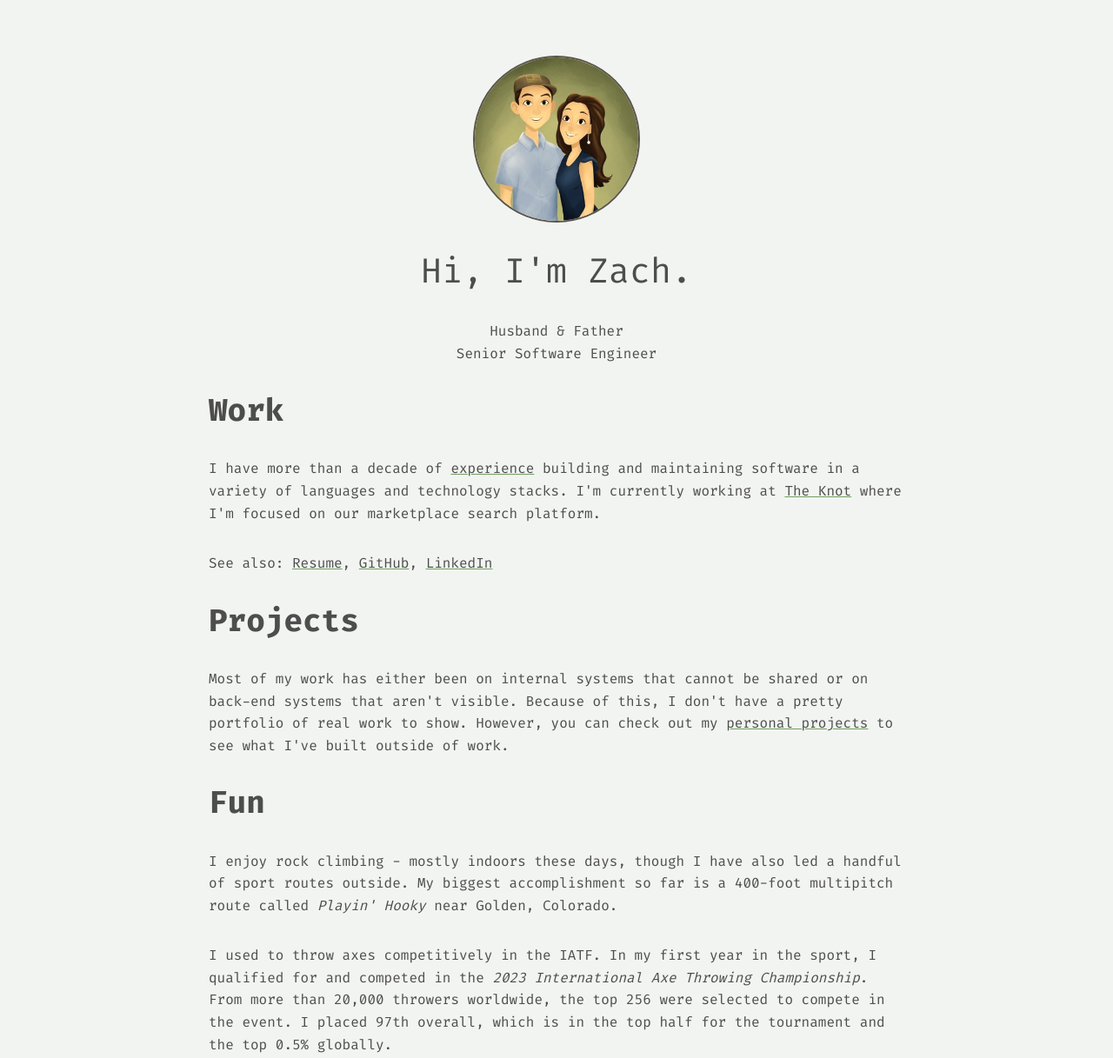
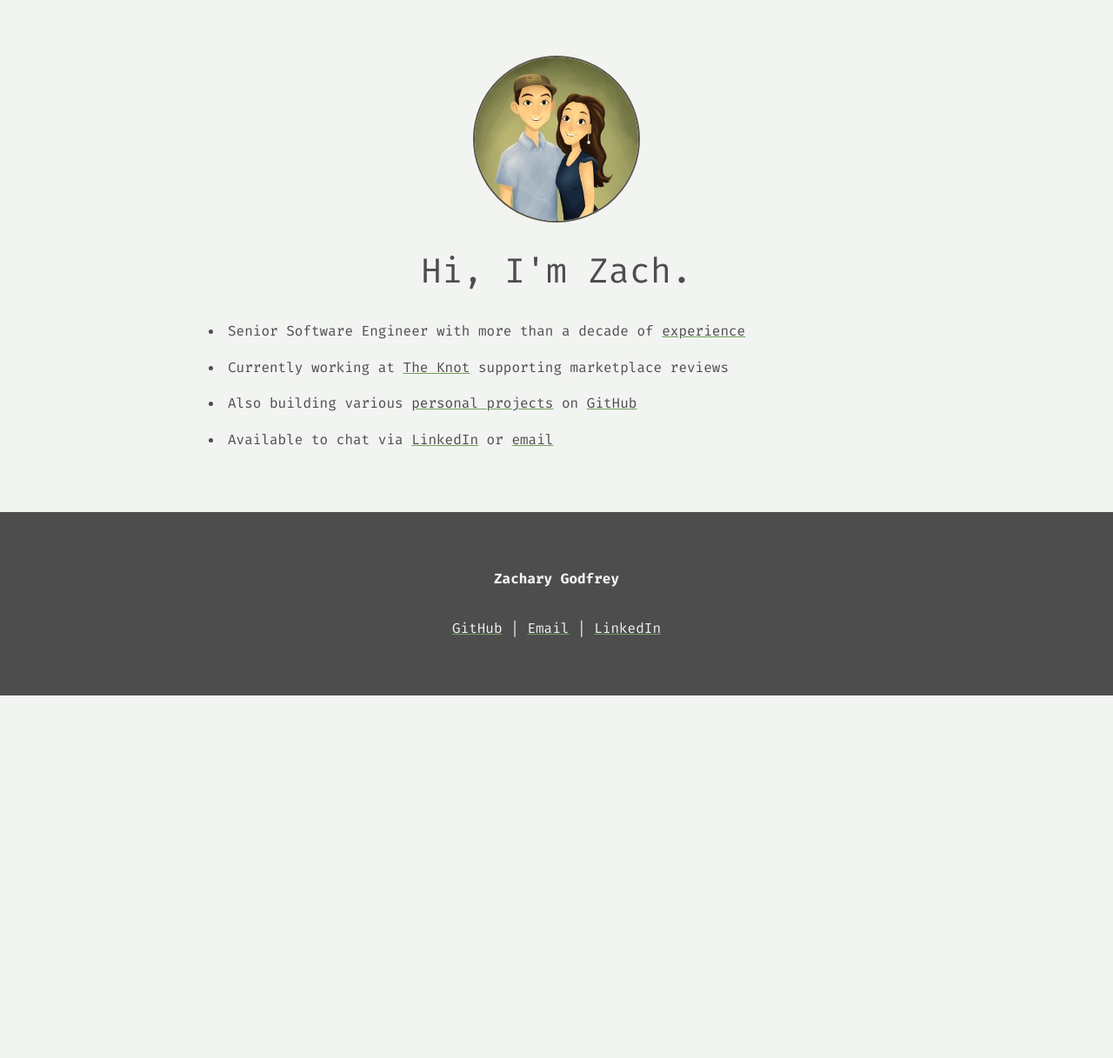
Before and after one commit to ZacharyGodfrey/personal-site, an Astro site: page / in a window 1280 px wide. Shown: the top 1217 px of the page at 87% size. After the commit the page ends 800 px from the top, so only its background shows below. Built offline with nearby package versions, Linux system fonts and the light colour scheme; Astro itself is replaced by a stand-in of ours.

Commit message:
Dev (#29)

```diff
--- a/src/pages/index.mdx
+++ b/src/pages/index.mdx
@@ -9,28 +9,7 @@
 
 # Hi, I'm Zach.
 
-<p class="text-center">
-  <span>Husband &amp; Father</span>
-  <br />
-  <span>Senior Software Engineer</span>
-</p>
-
-## Work
-
-I have more than a decade of [experience](/work) building and maintaining software in a variety of languages and technology stacks. I'm currently working at [The Knot](https://theknot.com) where I'm focused on our marketplace search platform.
-
-See also: [Resume][resume], [GitHub][gh], [LinkedIn][li]
-
-[resume]: /zachary-godfrey.pdf
-[gh]: https://github.com/ZacharyGodfrey
-[li]: https://linkedin.com/in/zachary-godfrey
-
-## Projects
-
-Most of my work has either been on internal systems that cannot be shared or on back-end systems that aren't visible. Because of this, I don't have a pretty portfolio of real work to show. However, you can check out my [personal projects](/projects) to see what I've built outside of work.
-
-## Fun
-
-I enjoy rock climbing - mostly indoors these days, though I have also led a handful of sport routes outside. My biggest accomplishment so far is a 400-foot multipitch route called *Playin' Hooky* near Golden, Colorado.
-
-I used to throw axes competitively in the IATF. In my first year in the sport, I qualified for and competed in the *2023 International Axe Throwing Championship*. From more than 20,000 throwers worldwide, the top 256 were selected to compete in the event. I placed 97th overall, which is in the top half for the tournament and the top 0.5% globally.
+- Senior Software Engineer with more than a decade of [experience](/zachary-godfrey.pdf)
+- Currently working at [The Knot](https://theknot.com) supporting marketplace reviews
+- Also building various [personal projects](/projects) on [GitHub](https://github.com/ZacharyGodfrey)
+- Available to chat via [LinkedIn](https://linkedin.com/in/zachary-godfrey) or [email](mailto:contact@zacharygodfrey.dev)
```
Also changed, not shown: src/components/style.astro (line endings or trailing spaces).
